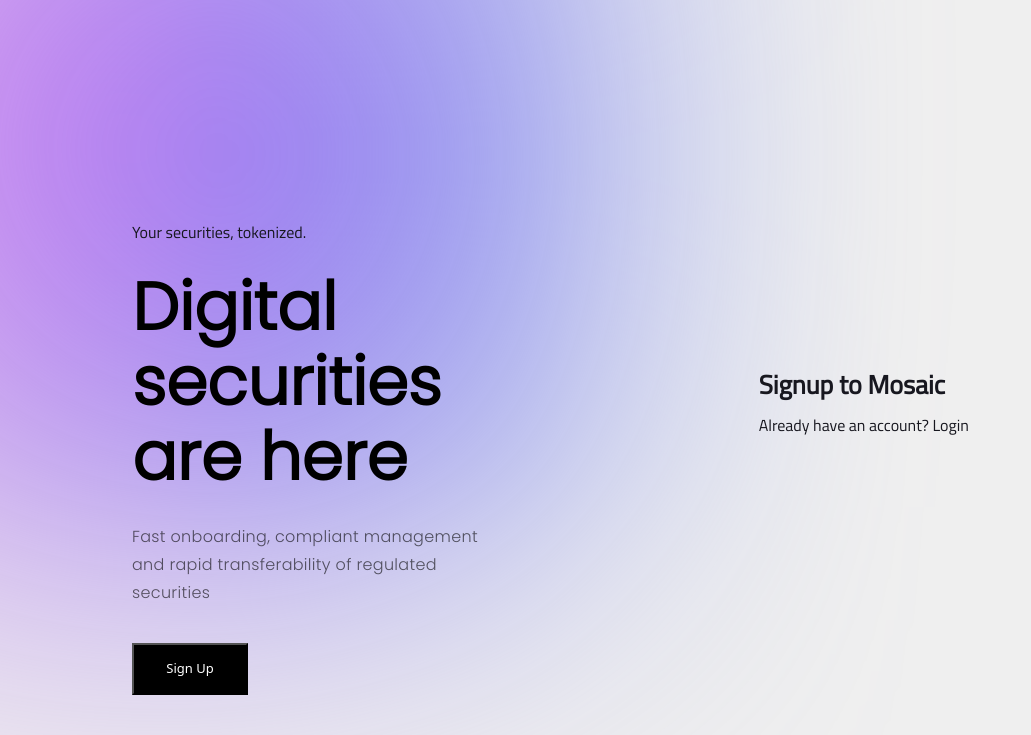
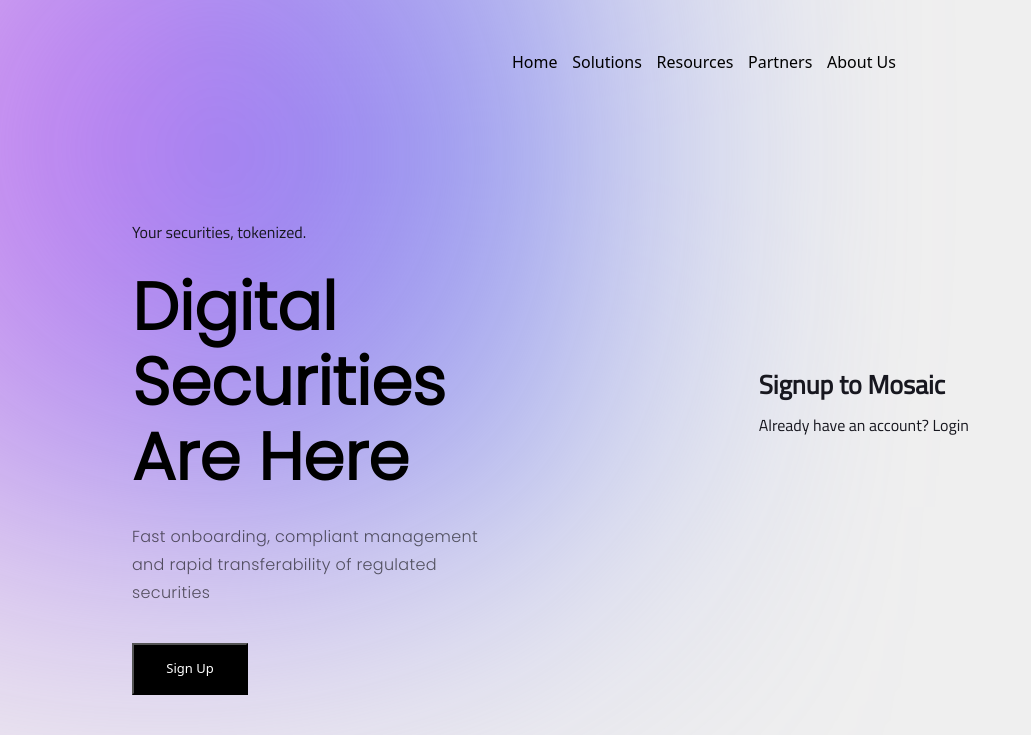
Before and after one commit to samweller24/mosaic_demo_v1, a Django app: page / in a window 1280 px wide; the page is wider, and only the part inside the window is pictured. Shown: the top 735 px of that part, without its empty margins (0-1031 px from the left). Run offline with Django 4.2, Linux system fonts and the light colour scheme.

Commit message:
Adding basic nav

```diff
--- a/mosaic/templates/mosaicLanding.html
+++ b/mosaic/templates/mosaicLanding.html
@@ -11,13 +11,20 @@
         <title>Mosaic</title>
     </head>
     <body style="background: #efefef">
+      <div class="topnav" style="position: absolute; width: 384px; height: 20px; left: 40%; top: 50px; display: flex; justify-content: space-between;">
+        <a style="color: black; background-color: transparent; text-decoration: none;" href="#home">Home</a>
+        <a style="color: black; background-color: transparent; text-decoration: none;" href="">Solutions</a>
+        <a style="color: black; background-color: transparent; text-decoration: none;" href="#">Resources</a>
+        <a style="color: black; background-color: transparent; text-decoration: none;" href="#">Partners</a>
+        <a style="color: black; background-color: transparent; text-decoration: none;" href="#">About Us</a>
+      </div>
       <div class="container-fluid ">
 
         <div class="row">
           <div class="row"> <p style=" margin-left: 120px; margin-top: 220px; font-family: 'Titillium Web'; font-style: normal; font-weight: 500; font-size: 16px; line-height: 24px; display: flex; align-items: flex-end; color: #17171f">
             Your securities, tokenized.
           </p></div>
-          <div class="col-sm-7"><div class="row"><h1 style=" margin-left: 120px; margin-top: 10px;  font-family: 'Poppins'; font-style: normal; font-weight: 800; font-size: 66px; line-height: 75px; color: #000000">Digital <br/> securities <br/> are here</h1></div>
+          <div class="col-sm-7"><div class="row"><h1 style=" margin-left: 120px; margin-top: 10px;  font-family: 'Poppins'; font-style: normal; font-weight: 800; font-size: 66px; line-height: 75px; color: #000000">Digital <br/> Securities <br/> Are Here</h1></div>
           <div class="row"><p style=" margin-top: 20px;  font-family: 'Poppins'; font-style: normal; font-weight: 400; font-size: 16px; line-height: 28px; letter-spacing: 0.02em; color: #000000; opacity: 0.6; margin-left: 120px;">
             Fast onboarding, compliant management <br/> and rapid transferability of regulated <br/> securities
         </p></div>
```
